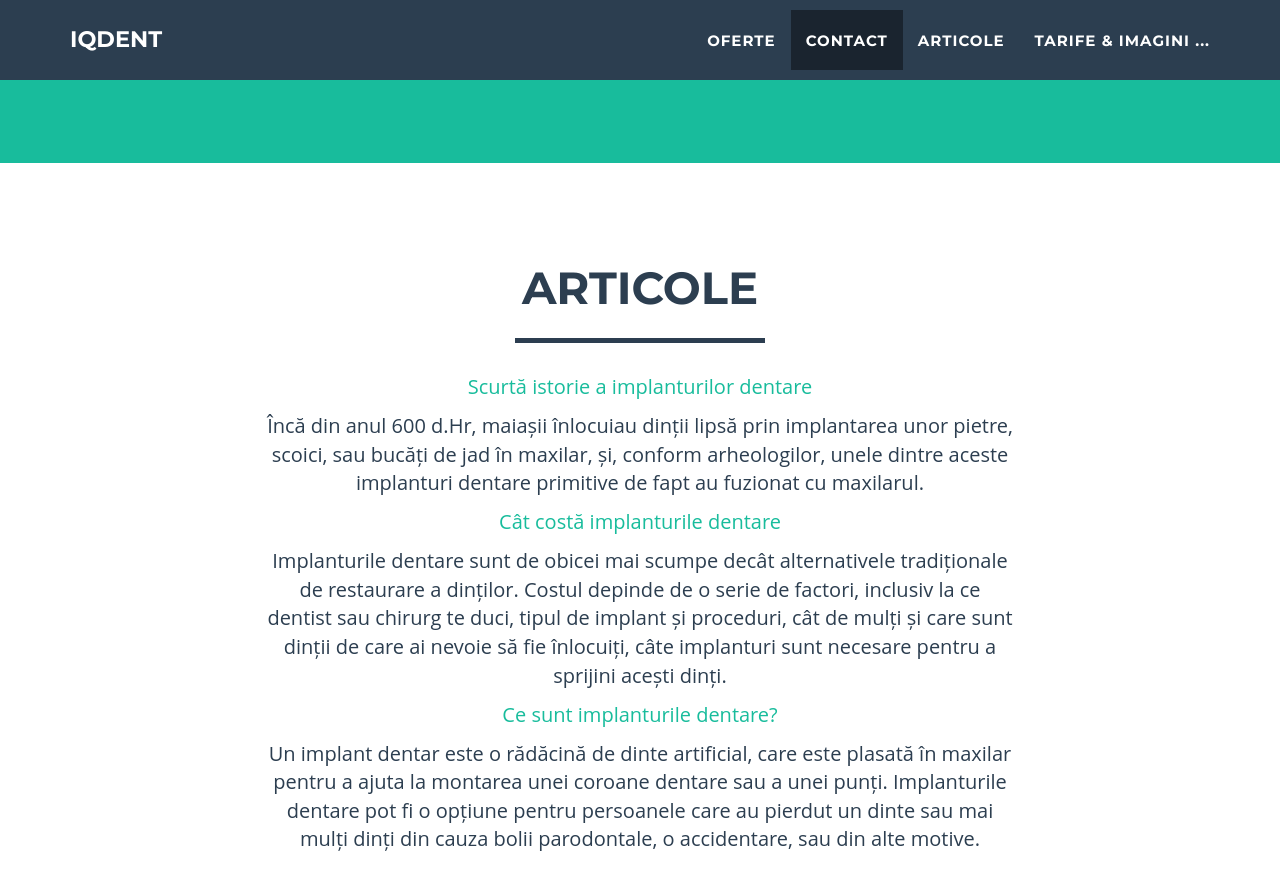
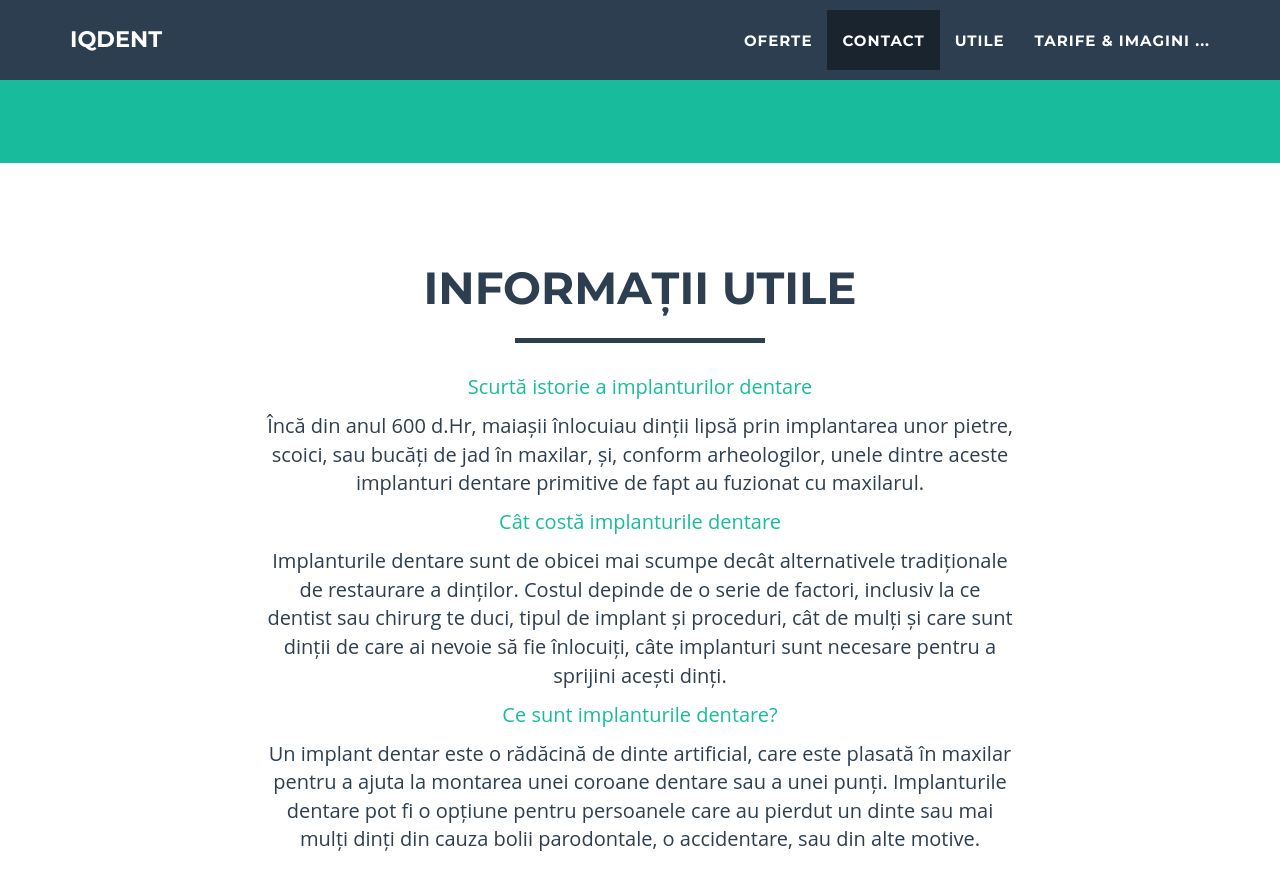
Before and after one commit to littledentgopo/offerdent, a Jekyll site: the page built from index.html, in a window 1280 px wide and 900 px high, scrolled down 2353 px. Shown: the top 890 px of the window. Built offline with Jekyll 4.4.1, drawn with Linux system fonts in a browser that asks for light colours; nearby versions of some CDN libraries.

```diff
--- a/_includes/nav.html
+++ b/_includes/nav.html
@@ -26,7 +26,7 @@
                             <a href="{{page.home}}#contact">Contact</a>
                         </li>
                         <li class="page-scroll">
-                            <a href="{{page.home}}#blog">Articole</a>
+                            <a href="{{page.home}}#blog">Utile</a>
                         </li>
                         <li>
                             <a href="http://www.iqdent.ro/irina-imagini.html" rel="nofollow" >Tarife &amp; Imagini ...</a>
--- a/_includes/section-blog.html
+++ b/_includes/section-blog.html
@@ -5,7 +5,7 @@
         <div class="container">
             <div class="row">
                 <div class="col-lg-12 text-center">
-                    <h2>Articole</h2>
+                    <h2>Informații utile</h2>
                     <hr class="star-primary">
                 </div>
             </div>
```
